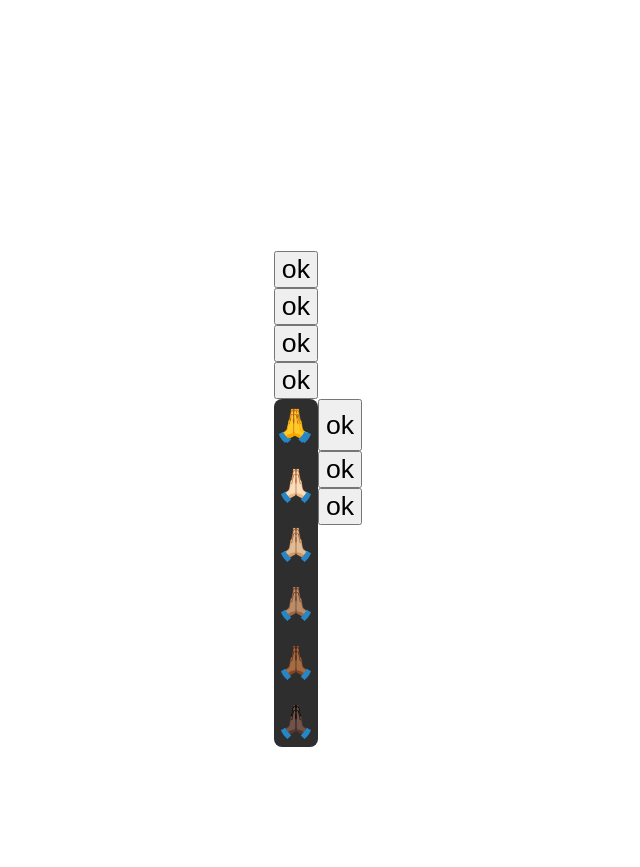
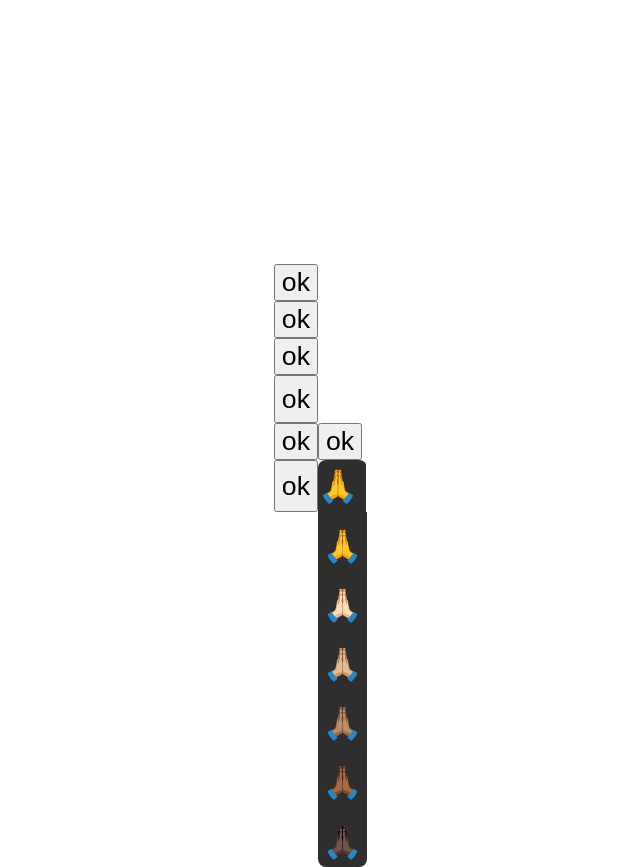
Before and after one commit to al0cam/emojiPicker, a Vue app: page / in a window 1280 px wide. Both pictures are taken after a click on the element "Pray". Shown: the whole page, without its empty margins (322-962 px from the left). Before the commit the page ends 800 px from the top, so only its background shows below. Built offline with nearby package versions, Linux system fonts and the light colour scheme.

Commit message:
got a good emoji tone picker need to fix some special cases like too far right

```diff
--- a/src/App.vue
+++ b/src/App.vue
@@ -10,11 +10,10 @@ const pray = {
   <button><h1>ok</h1></button><br />
   <button><h1>ok</h1></button><br />
   <button><h1>ok</h1></button><br />
-  <button><h1>ok</h1></button><br />
-  <EmojiItem :emoji="pray" />
-  <button><h1>ok</h1></button><br />
-  <button><h1>ok</h1></button><br />
-  <button><h1>ok</h1></button><br />
+  <button><h1>ok</h1></button><br /><br />
+  <button><h1>ok</h1></button><button><h1>ok</h1></button><button><h1>ok</h1></button
+  ><EmojiItem :emoji="pray" />
+  <br />
 </template>
 
 <style scoped>
--- a/src/components/emojiItem.vue
+++ b/src/components/emojiItem.vue
@@ -48,17 +48,12 @@ function pickTone(emoji: string) {
 const pickToneForEmoji = pickTone(props.emoji.value);
 
 const toneContainerHidden = ref(true);
-// TODO: consider inline emoji picker popup
-// TODO: check bordercases of emoji picker when it is too far right
-// TODO: add current emoji variable and define it in the picker on the left side
-//       divided by a vertical line
-// TODO: highlight the current selected emoji and start the to the left and right from it
 </script>
 
 <template>
   <div>
-    <div :id="'emoji' + emoji.name"></div>
     <div>
+      <div :id="'emoji' + emoji.name"></div>
       <span
         v-html="currentEmoji.value"
         :title="currentEmoji.name"
@@ -69,6 +64,12 @@ const toneContainerHidden = ref(true);
   </div>
   <Teleport :to="'#emoji' + emoji.name">
     <div id="toneContainer" v-if="!toneContainerHidden">
+      <span
+        v-html="currentEmoji.value"
+        :title="currentEmoji.name"
+        @click="toneContainerHidden = !toneContainerHidden"
+        class="emoji borderRight"
+      ></span>
       <span
         v-for="tone in tones"
         :key="tone.name"
@@ -101,6 +102,10 @@ const toneContainerHidden = ref(true);
   position: absolute;
 }
 
+.borderRight {
+  border-right: 1px solid #ffffff;
+  padding-right: 0.5rem;
+}
 .emoji {
   font-size: 2rem;
   cursor: pointer;
```
